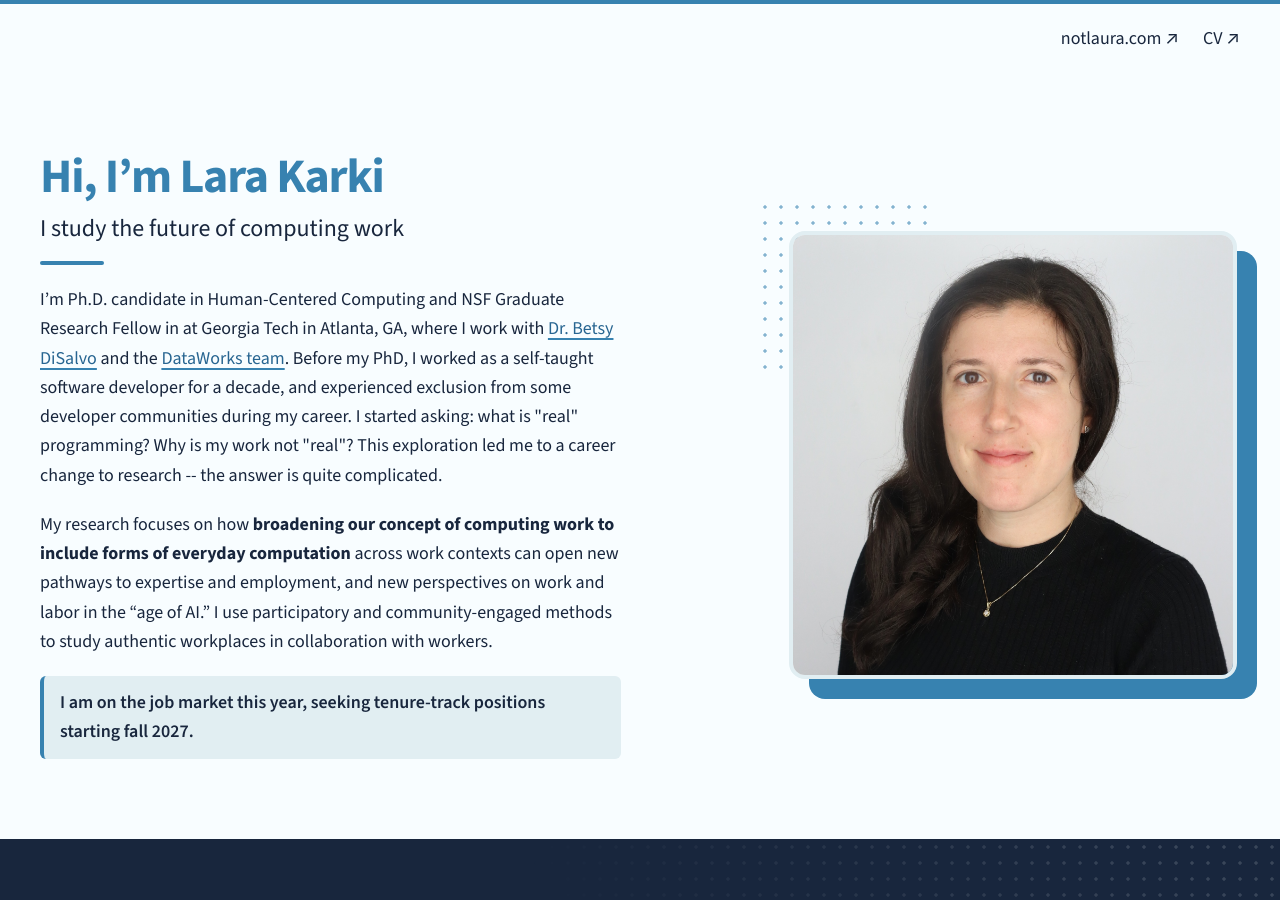
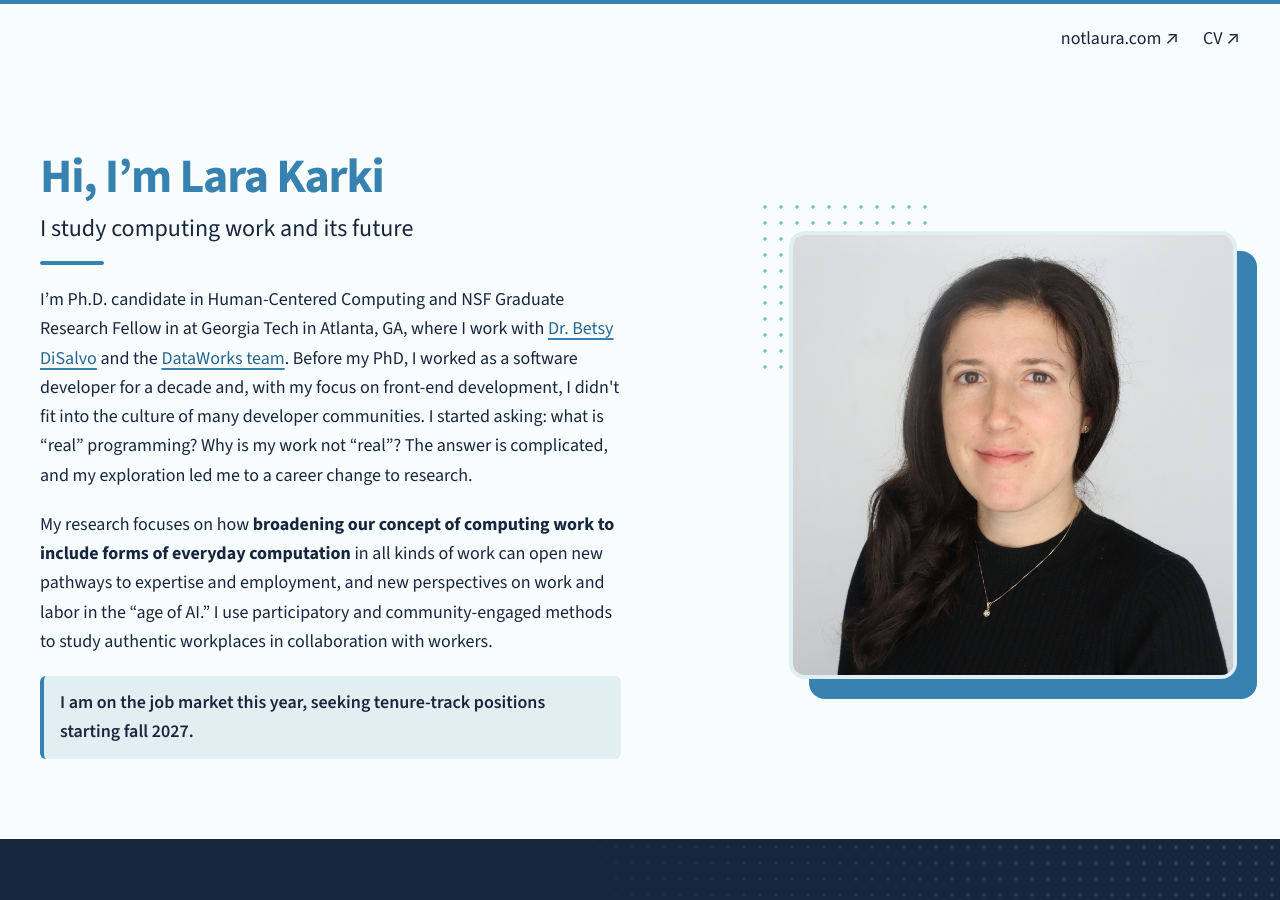
Before and after one commit to laras126/larakarki, a Jekyll site: the page built from index.html, in a window 1280 px wide and 900 px high. Built offline with Jekyll 4.4.1, drawn with Linux system fonts in a browser that asks for light colours; some of the changed text lies outside the part shown.

Commit message:
Update copy

```diff
--- a/_includes/publications.md
+++ b/_includes/publications.md
@@ -7,7 +7,7 @@ PDFs for published works can be found [on my Google Scholar page](https://schola
 ### In-Progress Work
 
 - **Lara Karki**, Idel Martinez-Ramos, Sabine Verdult, Dana Priest, Asher Brown, Felienne Hermans, and Betsy DiSalvo. “Epistemologies of Programming.” *Manuscript in preparation.*
-- **Lara Karki**, Asher Brown, Dana Priest, Joshua Fortier, Briana Evans-Lopez, Oschaya Ellis, Justin Booker, and Betsy DiSalvo. “Sociotechnical Hiring Pipelines: Reckoning with Blind Spots.” *Manuscript in preparation.*
+- **Lara Karki**, Asher Brown, Dana Priest, Joshua Fortier, Briana Evans-Lopez, Oschaya Ellis, Justin Booker, and Betsy DiSalvo. “Research through Career Development.” *Manuscript in preparation.*
 
 ### 2027
 
--- a/index.html
+++ b/index.html
@@ -7,11 +7,11 @@ layout: default
     <div class="max-w-prose space-y-5 text-lg leading-relaxed">
       <div class="heading-bar">
         <h1 class="text-4xl font-bold tracking-tight text-accent md:text-5xl">Hi, I’m {{ site.author.name }}</h1>
-        <p class="mt-3 text-xl leading-snug font-medium text-ink md:text-2xl">I study the future of computing work</p>
+        <p class="mt-3 text-xl leading-snug font-medium text-ink md:text-2xl">I study computing work and its future</p>
       </div>
-      <p>I’m Ph.D. candidate in Human-Centered Computing and NSF Graduate Research Fellow in at Georgia Tech in Atlanta, GA, where I work with <a class="link" href="http://www.betsydisalvo.com/">Dr. Betsy DiSalvo</a> and the <a class="link" href="https://dataworkforce.gatech.edu/">DataWorks team</a>. Before my PhD, I worked as a self-taught software developer for a decade, and experienced exclusion from some developer communities during my career. I started asking: what is "real" programming? Why is my work not "real"? This exploration led me to a career change to research -- the answer is quite complicated.</p>
+      <p>I’m Ph.D. candidate in Human-Centered Computing and NSF Graduate Research Fellow in at Georgia Tech in Atlanta, GA, where I work with <a class="link" href="http://www.betsydisalvo.com/">Dr. Betsy DiSalvo</a> and the <a class="link" href="https://dataworkforce.gatech.edu/">DataWorks team</a>. Before my PhD, I worked as a software developer for a decade and, with my focus on front-end development, I didn't fit into the culture of many developer communities. I started asking: what is “real” programming? Why is my work not “real”? The answer is complicated, and my exploration led me to a career change to research.</p>
 
-      <p>My research focuses on how <strong>broadening our concept of computing work to include forms of everyday computation</strong> across work contexts can open new pathways to expertise and employment, and new perspectives on work and labor in the “age of AI.” I use participatory and community-engaged methods to study authentic workplaces in collaboration with workers.</p>
+      <p>My research focuses on how <strong>broadening our concept of computing work to include forms of everyday computation</strong> in all kinds of work can open new pathways to expertise and employment, and new perspectives on work and labor in the “age of AI.” I use participatory and community-engaged methods to study authentic workplaces in collaboration with workers.</p>
       <p class="rounded-md border-l-4 border-accent bg-mist px-4 py-3 font-semibold">I am on the job market this year, seeking tenure-track positions starting fall 2027.</p>
     </div>
     <div class="relative mx-auto w-full min-w-64 max-w-sm md:max-w-md">
```
Also changed, not shown: _research/employment.md (+1 -1 lines), _research/learning.md (+1 -1 lines).
